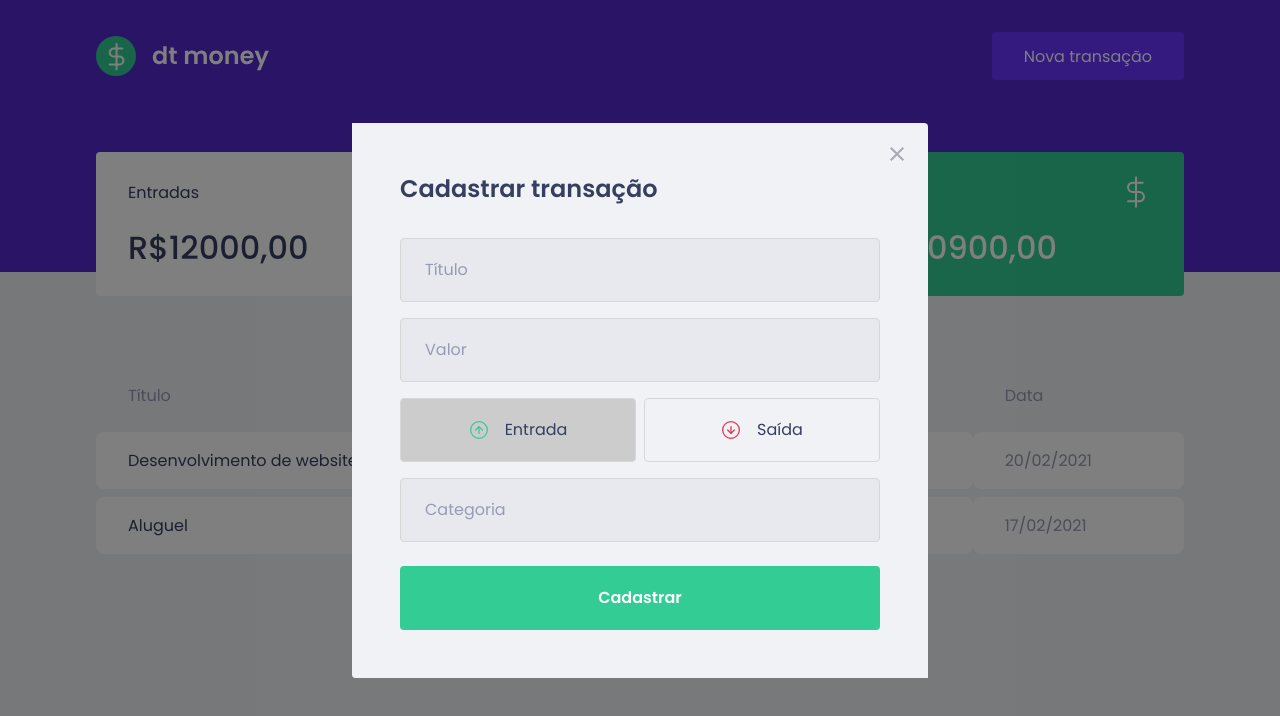
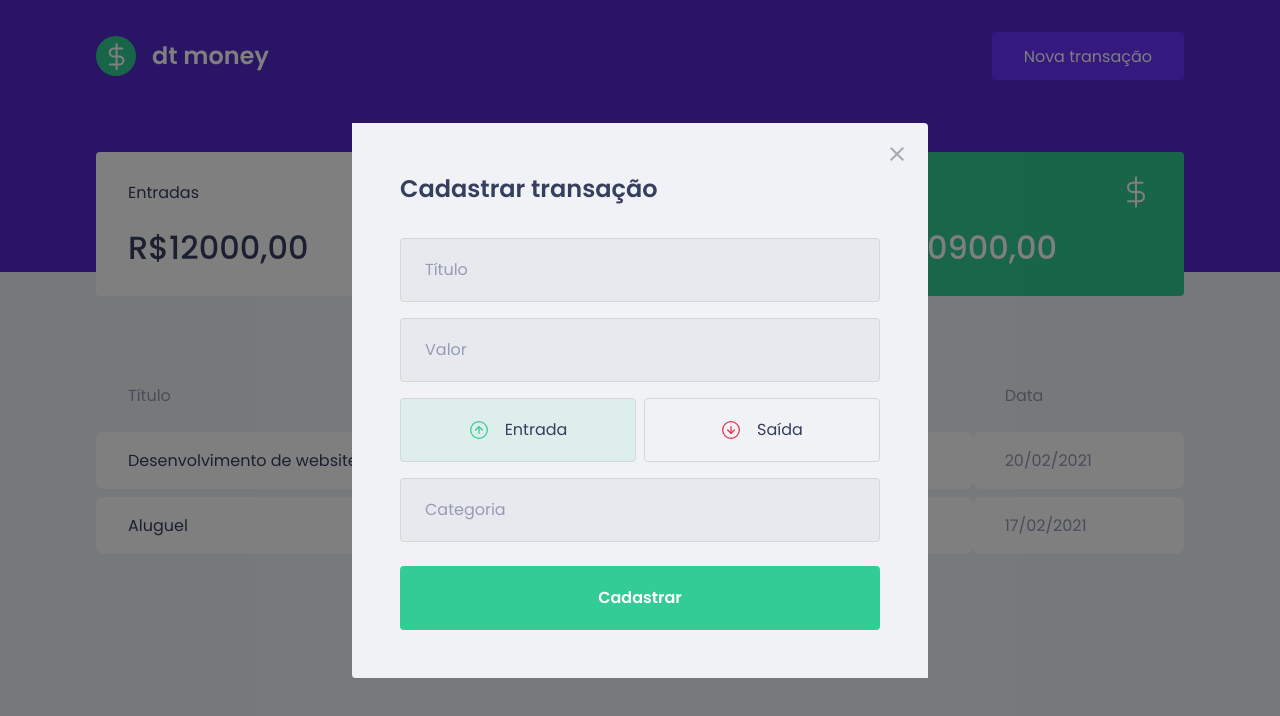
Before and after one commit to Glauber-Developer/dtmoney, a React (Create React App) app: page / in a window 1280 px wide. Both pictures are taken after a click on the button "Nova transação". Shown: the top 716 px of the page. Built offline with nearby package versions, Linux system fonts and the light colour scheme; no server answers; what miragejs would draw is missing.

Commit message:
Feat(button): withdraw and deposit

```diff
--- a/src/components/NewTransactionModal/index.tsx
+++ b/src/components/NewTransactionModal/index.tsx
@@ -48,6 +48,7 @@
             type="button"
             onClick={() => {setType('deposit'); }}
             isActive={type === 'deposit'}
+            activeColor="green"
           >
             <img src={incomeImg} alt="Entrada"/>
             <span>Entrada</span>
@@ -57,6 +58,7 @@
             type="button"
             onClick={() => {setType('withdraw'); }}
             isActive={type === 'withdraw'}
+            activeColor="red"
           >
             <img src={outcomeImg} alt="Saída"/>
             <span>Saída</span>
--- a/src/components/NewTransactionModal/styles.ts
+++ b/src/components/NewTransactionModal/styles.ts
@@ -1,5 +1,5 @@
 import styled from "styled-components";
-import { darken } from "polished"
+import { darken, transparentize } from "polished"
 
 export const Container = styled.form`
   h2 {
@@ -58,6 +58,12 @@
 
 interface RadioBoxProps {
   isActive: boolean;
+  activeColor: "green" | "red";
+}
+
+const colors ={
+  green: "#33cc95",
+  red: "#e52e4d"
 }
 
 export const RadioBox = styled.button<RadioBoxProps>`
@@ -65,7 +71,10 @@
   border: 1px solid #d7d7d7;
   border-radius: 0.25rem;
 
-  background: ${(props) => props.isActive ? '#ccc' : 'transparent'};
+  background: ${(props) => props.isActive
+  ? transparentize(0.9, colors[props.activeColor])
+  : 'transparent'
+  };
 
   display: flex;
   align-items: center;
```
